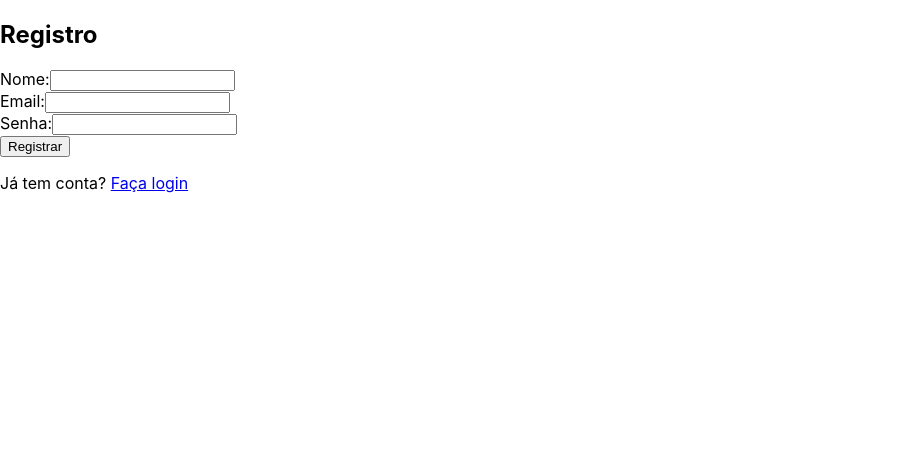
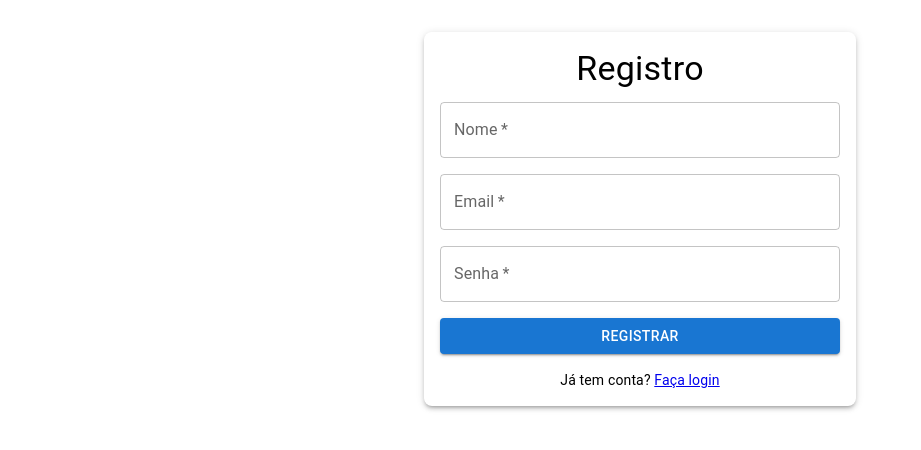
Before and after one commit to admin-cee/numerador, a React (Create React App) app in the folder frontend/: page /register in a window 1280 px wide. Shown: the top 450 px of the page, without its empty margins (0-921 px from the left). Built offline with nearby package versions, Linux system fonts and the light colour scheme; no server answers.

Commit message:
Padronização da estilização de telas restantes.

```diff
--- a/frontend/src/components/GenerateDocumentForm.js
+++ b/frontend/src/components/GenerateDocumentForm.js
@@ -15,7 +15,7 @@ import api from "../services/api";
 const GenerateDocumentForm = ({ onDocumentGenerated }) => {
   const [comissao, setComissao] = useState("");
   const [tipo, setTipo] = useState("");
-  const [assunto, setAssunto] = useState(''); // Novo estado para o assunto
+  const [assunto, setAssunto] = useState(""); // Novo estado para o assunto
   const [error, setError] = useState(null);
 
   const documentTypes = [
@@ -49,7 +49,7 @@ const GenerateDocumentForm = ({ onDocumentGenerated }) => {
       onDocumentGenerated(response.data.documento);
       setComissao("");
       setTipo("");
-      setAssunto('');
+      setAssunto("");
       setError(null);
     } catch (err) {
       setError(err.response?.data?.message || "Erro ao gerar documento.");
@@ -57,7 +57,14 @@ const GenerateDocumentForm = ({ onDocumentGenerated }) => {
   };
 
   return (
-    <Box sx={{ maxWidth: 400, marginBottom: 2 }}>
+    <Box
+      sx={{
+        maxWidth: { xs: "100%", sm: 400 },
+        mx: "auto",
+        mb: 2,
+        p: 2,
+      }}
+    >
       <h3>Gerar Novo Documento</h3>
       {error && <Alert severity="error">{error}</Alert>}
       <form onSubmit={handleSubmit}>
@@ -80,7 +87,7 @@ const GenerateDocumentForm = ({ onDocumentGenerated }) => {
           </Select>
         </FormControl>
 
-        <FormControl variant="outlined" fullWidth margin="normal" required>
+        <FormControl fullWidth margin="normal" required>
           <InputLabel id="tipo-label">Tipo de Documento</InputLabel>
           <Select
             labelId="tipo-label"
--- a/frontend/src/pages/AuditLogs.js
+++ b/frontend/src/pages/AuditLogs.js
@@ -1,7 +1,16 @@
 // frontend/src/pages/AuditLogs.js
 import React, { useEffect, useState } from 'react';
+import {
+  Box,
+  Button,
+  Typography,
+  Alert,
+  List,
+  ListItem,
+  ListItemText,
+} from '@mui/material';
+import { useNavigate } from 'react-router-dom';
 import api from '../services/api';
-import { useNavigate } from 'react-router-dom';
 
 const AuditLogs = () => {
   const [logs, setLogs] = useState([]);
@@ -26,30 +35,45 @@ const AuditLogs = () => {
   }, []);
 
   return (
-    <div style={{ padding: '1rem' }}>
-      <h2>Logs de Auditoria</h2>
-      <button
+    <Box
+      sx={{
+        p: 2,
+        maxWidth: { xs: '90%', sm: '600px' },
+        mx: 'auto',
+        mt: 4,
+      }}
+    >
+      <Typography variant="h4" gutterBottom align="center">
+        Logs de Auditoria
+      </Typography>
+      <Button
+        variant="outlined"
         onClick={() => navigate(-1)}
-        style={{ marginBottom: '1rem', padding: '0.5rem 1rem' }}
+        sx={{ mb: 2, display: 'block', mx: 'auto' }}
       >
         Voltar
-      </button>
+      </Button>
       {loading ? (
-        <p>Carregando logs...</p>
+        <Typography align="center">Carregando logs...</Typography>
       ) : error ? (
-        <p style={{ color: 'red' }}>{error}</p>
+        <Alert severity="error" sx={{ mb: 2 }}>
+          {error}
+        </Alert>
       ) : logs.length === 0 ? (
-        <p>Nenhum log de auditoria encontrado.</p>
+        <Typography align="center">Nenhum log de auditoria encontrado.</Typography>
       ) : (
-        <ul>
+        <List>
           {logs.map((log, index) => (
-            <li key={index}>
-              {log.event} – {new Date(log.timestamp).toLocaleString()}
-            </li>
+            <ListItem key={index} divider>
+              <ListItemText
+                primary={log.event}
+                secondary={new Date(log.timestamp).toLocaleString()}
+              />
+            </ListItem>
           ))}
-        </ul>
+        </List>
       )}
-    </div>
+    </Box>
   );
 };
 
--- a/frontend/src/pages/Dashboard.js
+++ b/frontend/src/pages/Dashboard.js
@@ -1,7 +1,13 @@
 // frontend/src/pages/Dashboard.js
 import React, { useContext, useEffect, useState } from "react";
 import { Link, useNavigate } from "react-router-dom";
-import { Button, TextField, Alert } from "@mui/material";
+import {
+  Button,
+  TextField,
+  Alert,
+  Box,
+  Typography,
+} from "@mui/material";
 import api from "../services/api";
 import GenerateDocumentForm from "../components/GenerateDocumentForm";
 import DocumentsTable from "../components/DocumentsTable";
@@ -51,32 +57,43 @@ const Dashboard = () => {
   });
 
   return (
-    <div style={{ padding: "1rem" }}>
-      <h2>Dashboard</h2>
-      <Button
-        onClick={handleLogout}
-        variant="contained"
-        color="error"
-        sx={{ float: "right", mb: 2 }}
+    <Box sx={{ p: 2 }}>
+      {/* Cabeçalho com título e botão de logout */}
+      <Box
+        sx={{
+          display: "flex",
+          flexDirection: { xs: "column", sm: "row" },
+          justifyContent: "space-between",
+          alignItems: "center",
+          mb: 2,
+        }}
       >
-        Logout
-      </Button>
+        <Typography variant="h4" sx={{ mb: { xs: 2, sm: 0 } }}>
+          Dashboard
+        </Typography>
+        <Button variant="contained" color="error" onClick={handleLogout}>
+          Logout
+        </Button>
+      </Box>
 
-      {/* Componente de boas-vindas que utiliza os dados do usuário */}
+      {/* Componente de boas-vindas */}
       <DashboardWelcome />
 
-      {/* Exibe um alerta de erro, se houver */}
+      {/* Exibe alerta de erro, se houver */}
       {error && (
-        <Alert severity="error" sx={{ mb: 2 }}>
+        <Alert severity="error" sx={{ mt: 2, mb: 2 }}>
           {error}
         </Alert>
       )}
 
-      {/* Componente para gerar um novo documento */}
+      {/* Formulário para geração de documento */}
       <GenerateDocumentForm onDocumentGenerated={handleDocumentGenerated} />
 
-      <div style={{ marginTop: "1rem" }}>
-        <h3>Documentos Gerados</h3>
+      {/* Seção de documentos */}
+      <Box sx={{ mt: 2 }}>
+        <Typography variant="h5" gutterBottom>
+          Documentos Gerados
+        </Typography>
         <TextField
           label="Filtrar documentos..."
           variant="outlined"
@@ -85,23 +102,6 @@ const Dashboard = () => {
           onChange={(e) => setFilter(e.target.value)}
           sx={{ mb: 2 }}
         />
-        {/* Links para acessar as páginas de auditoria e relatórios */}
-        <div style={{ marginTop: "2rem" }}>
-          <p>
-            <Link to="/audit" style={{ textDecoration: "none", color: "blue" }}>
-              Ver Logs de Auditoria
-            </Link>
-          </p>
-          <p>
-            <Link
-              to="/reports"
-              style={{ textDecoration: "none", color: "blue" }}
-            >
-              Ver Relatórios Estatísticos
-            </Link>
-          </p>
-        </div>
-
         <Button
           variant="contained"
           onClick={fetchDocuments}
@@ -111,14 +111,28 @@ const Dashboard = () => {
           Atualizar Lista
         </Button>
         {loading ? (
-          <p>Carregando documentos...</p>
+          <Typography>Carregando documentos...</Typography>
         ) : filteredDocuments.length === 0 ? (
-          <p>Nenhum documento encontrado.</p>
+          <Typography>Nenhum documento encontrado.</Typography>
         ) : (
           <DocumentsTable documents={filteredDocuments} />
         )}
-      </div>
-    </div>
+      </Box>
+
+      {/* Links para auditoria e relatórios */}
+      <Box sx={{ mt: 4, textAlign: "center" }}>
+        <Typography>
+          <Link to="/audit" style={{ textDecoration: "none", color: "blue" }}>
+            Ver Logs de Auditoria
+          </Link>
+        </Typography>
+        <Typography>
+          <Link to="/reports" style={{ textDecoration: "none", color: "blue" }}>
+            Ver Relatórios Estatísticos
+          </Link>
+        </Typography>
+      </Box>
+    </Box>
   );
 };
 
--- a/frontend/src/pages/Home.js
+++ b/frontend/src/pages/Home.js
@@ -1,27 +1,47 @@
 // frontend/src/pages/Home.js
-
 import React from 'react';
+import { Box, Typography, Button, Stack } from '@mui/material';
 import { Link } from 'react-router-dom';
 
 const Home = () => {
   return (
-    <div style={{ textAlign: 'center', marginTop: '2rem' }}>
-      <h1>Dashboard CEE-Numerador</h1>
-      <p>Bem-vindo ao sistema de numeração de documentos do CEE-SC.</p>
-      <nav>
-        <ul style={{ listStyle: 'none', padding: 0 }}>
-          <li style={{ margin: '0.5rem 0' }}>
-            <Link to="/login">Login</Link>
-          </li>
-          <li style={{ margin: '0.5rem 0' }}>
-            <Link to="/register">Registrar-se</Link>
-          </li>
-          <li style={{ margin: '0.5rem 0' }}>
-            <Link to="/dashboard">Acessar Dashboard</Link>
-          </li>
-        </ul>
-      </nav>
-    </div>
+    <Box
+      sx={{
+        display: 'flex',
+        flexDirection: 'column',
+        alignItems: 'center',
+        justifyContent: 'center',
+        minHeight: '100vh',
+        p: 3,
+        backgroundColor: 'background.default',
+      }}
+    >
+      <Typography variant="h2" component="h1" gutterBottom align="center">
+        Dashboard CEE-Numerador
+      </Typography>
+      <Typography variant="h6" component="p" gutterBottom align="center">
+        Bem-vindo ao sistema de numeração de documentos do CEE-SC.
+      </Typography>
+      <Typography
+        variant="body1"
+        component="p"
+        align="center"
+        sx={{ maxWidth: 600, mb: 4 }}
+      >
+        Gerencie a numeração dos documentos administrativos de forma automatizada, garantindo consistência e rastreabilidade. Navegue pelo sistema para registrar novos documentos, consultar históricos e acessar relatórios detalhados.
+      </Typography>
+      <Stack direction={{ xs: 'column', sm: 'row' }} spacing={2}>
+        <Button variant="contained" component={Link} to="/login">
+          Login
+        </Button>
+        <Button variant="outlined" component={Link} to="/register">
+          Registrar-se
+        </Button>
+        <Button variant="contained" color="secondary" component={Link} to="/dashboard">
+          Acessar Dashboard
+        </Button>
+      </Stack>
+    </Box>
   );
 };
 
--- a/frontend/src/pages/Login.js
+++ b/frontend/src/pages/Login.js
@@ -1,6 +1,6 @@
 // frontend/src/pages/Login.js
-
 import React, { useState } from 'react';
+import { Box, Button, TextField, Typography, Alert } from '@mui/material';
 import axios from 'axios';
 import { useNavigate } from 'react-router-dom';
 
@@ -15,12 +15,12 @@ function Login() {
     setError(null);
     try {
       // Realiza a requisição de login utilizando a URL definida nas variáveis de ambiente
-      const response = await axios.post(`${process.env.REACT_APP_API_URL}/api/auth/login`, {
-        email,
-        senha,
-      });
+      const response = await axios.post(
+        `${process.env.REACT_APP_API_URL}/api/auth/login`,
+        { email, senha }
+      );
 
-      // Armazena o token recebido (p.ex., no localStorage)
+      // Armazena o token recebido (por exemplo, no localStorage)
       localStorage.setItem('token', response.data.token);
 
       // Redireciona para a dashboard ou outra página protegida
@@ -32,40 +32,51 @@ function Login() {
   };
 
   return (
-    <div style={{ maxWidth: '400px', margin: '0 auto', padding: '1rem' }}>
-      <h2>Login</h2>
-      {error && <p style={{ color: 'red' }}>{error}</p>}
-      <form onSubmit={handleSubmit}>
-        <div style={{ marginBottom: '1rem' }}>
-          <label htmlFor="email">Email:</label>
-          <input
-            id="email"
+    <Box
+      sx={{
+        maxWidth: { xs: '90%', sm: 400 },
+        mx: 'auto',
+        p: 2,
+        mt: 4,
+        boxShadow: 3,
+        borderRadius: 2,
+      }}
+    >
+      <Typography variant="h4" align="center" gutterBottom>
+        Login
+      </Typography>
+      {error && (
+        <Alert severity="error" sx={{ mb: 2 }}>
+          {error}
+        </Alert>
+      )}
+      <Box component="form" onSubmit={handleSubmit}>
+        <TextField
+          label="Email"
           type="email"
           value={email}
           onChange={(e) => setEmail(e.target.value)}
           required
-            style={{ width: '100%', padding: '0.5rem' }}
+          fullWidth
+          sx={{ mb: 2 }}
         />
-        </div>
-        <div style={{ marginBottom: '1rem' }}>
-          <label htmlFor="senha">Senha:</label>
-          <input
-            id="senha"
+        <TextField
+          label="Senha"
           type="password"
           value={senha}
           onChange={(e) => setSenha(e.target.value)}
           required
-            style={{ width: '100%', padding: '0.5rem' }}
+          fullWidth
+          sx={{ mb: 2 }}
         />
-        </div>
-        <button type="submit" style={{ padding: '0.5rem 1rem' }}>
+        <Button variant="contained" type="submit" fullWidth>
           Entrar
-        </button>
-      </form>
-      <p style={{ marginTop: '1rem' }}>
+        </Button>
+      </Box>
+      <Typography variant="body2" align="center" sx={{ mt: 2 }}>
         Não tem conta? <a href="/register">Registre-se</a>
-      </p>
-    </div>
+      </Typography>
+    </Box>
   );
 }
 
--- a/frontend/src/pages/Register.js
+++ b/frontend/src/pages/Register.js
@@ -1,5 +1,6 @@
-// src/pages/Register.js
+// frontend/src/pages/Register.js
 import React, { useState } from 'react';
+import { Box, Button, TextField, Typography, Alert } from '@mui/material';
 import axios from 'axios';
 import { useNavigate } from 'react-router-dom';
 
@@ -12,41 +13,76 @@ function Register() {
 
   const handleSubmit = async (e) => {
     e.preventDefault();
+    setError(null);
     try {
       await axios.post(`${process.env.REACT_APP_API_URL}/api/auth/register`, {
         nome,
         email,
         senha,
       });
-      navigate('/'); // Redireciona para login após registro
+      navigate('/'); // Redireciona para a página de login após o registro
     } catch (err) {
       setError(err.response?.data?.message || 'Erro no registro.');
     }
   };
 
   return (
-    <div>
-      <h2>Registro</h2>
-      {error && <p style={{color:'red'}}>{error}</p>}
-      <form onSubmit={handleSubmit}>
-        <div>
-          <label>Nome:</label>
-          <input type="text" value={nome} onChange={(e) => setNome(e.target.value)} required />
-        </div>
-        <div>
-          <label>Email:</label>
-          <input type="email" value={email} onChange={(e) => setEmail(e.target.value)} required />
-        </div>
-        <div>
-          <label>Senha:</label>
-          <input type="password" value={senha} onChange={(e) => setSenha(e.target.value)} required />
-        </div>
-        <button type="submit">Registrar</button>
-      </form>
-      <p>
+    <Box
+      sx={{
+        maxWidth: { xs: '90%', sm: 400 },
+        mx: 'auto',
+        p: 2,
+        mt: 4,
+        boxShadow: 3,
+        borderRadius: 2,
+      }}
+    >
+      <Typography variant="h4" align="center" gutterBottom>
+        Registro
+      </Typography>
+      {error && (
+        <Alert severity="error" sx={{ mb: 2 }}>
+          {error}
+        </Alert>
+      )}
+      <Box component="form" onSubmit={handleSubmit}>
+        <TextField
+          label="Nome"
+          variant="outlined"
+          fullWidth
+          value={nome}
+          onChange={(e) => setNome(e.target.value)}
+          required
+          sx={{ mb: 2 }}
+        />
+        <TextField
+          label="Email"
+          type="email"
+          variant="outlined"
+          fullWidth
+          value={email}
+          onChange={(e) => setEmail(e.target.value)}
+          required
+          sx={{ mb: 2 }}
+        />
+        <TextField
+          label="Senha"
+          type="password"
+          variant="outlined"
+          fullWidth
+          value={senha}
+          onChange={(e) => setSenha(e.target.value)}
+          required
+          sx={{ mb: 2 }}
+        />
+        <Button variant="contained" type="submit" fullWidth>
+          Registrar
+        </Button>
+      </Box>
+      <Typography variant="body2" align="center" sx={{ mt: 2 }}>
         Já tem conta? <a href="/">Faça login</a>
-      </p>
-    </div>
+      </Typography>
+    </Box>
   );
 }
 
```
Lines whose indentation alone changed are shown as unchanged.
